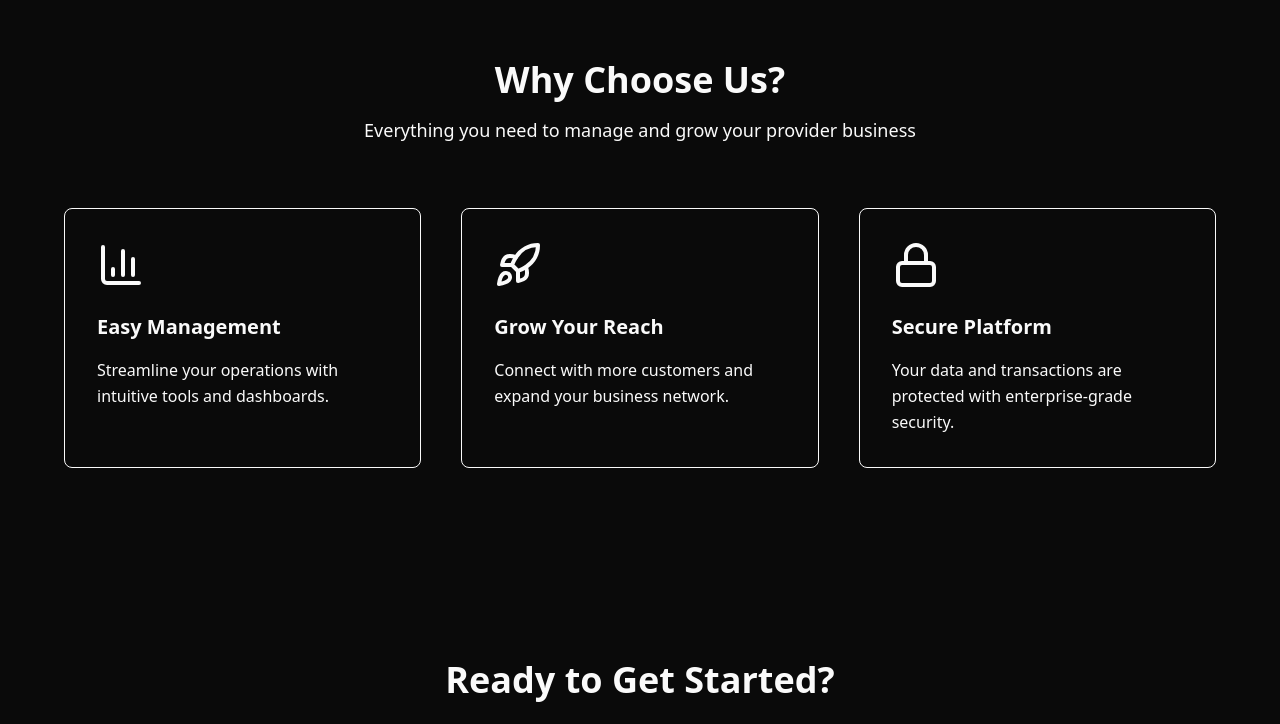
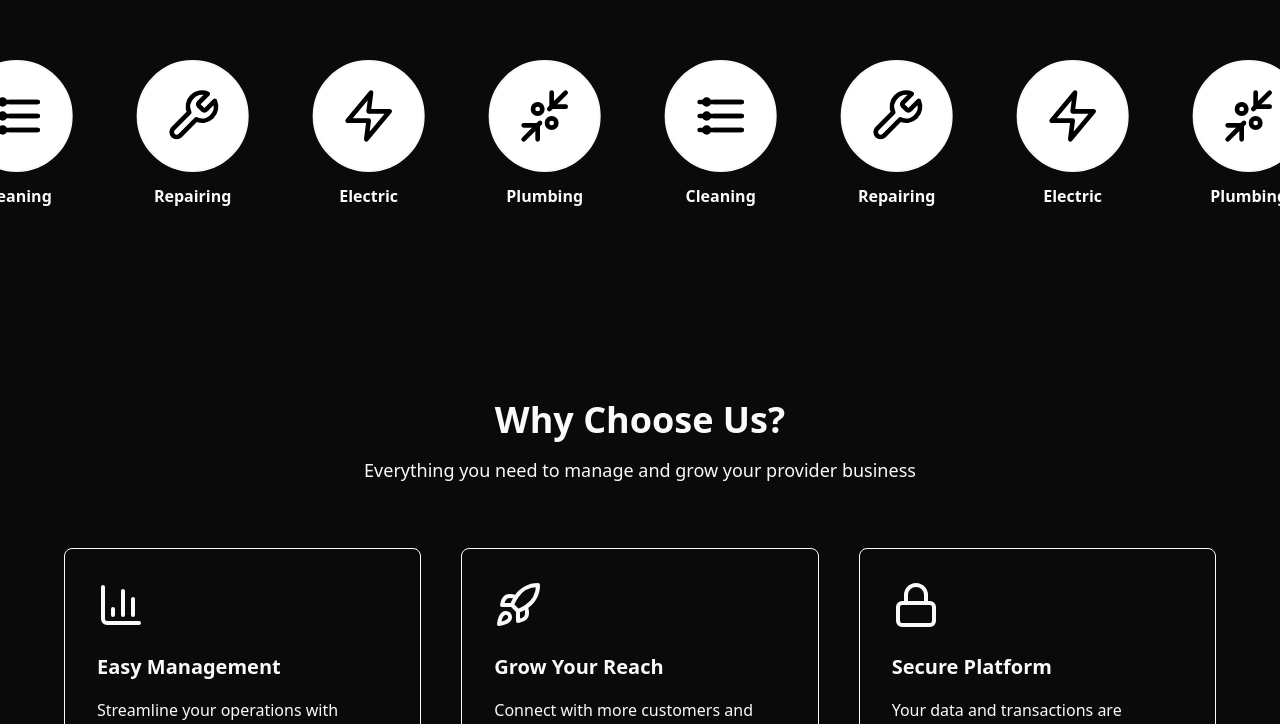
Before and after one commit to darshanghoghari/fixora_digital_web, a Next.js app: page / in a window 1280 px wide. Shown: the part 976-1700 px from the top of the page. Built offline with nearby package versions, Linux system fonts and the light colour scheme.

Commit message:
Add slow scrolling animation and enhance Loader component

```diff
--- a/src/app/globals.css
+++ b/src/app/globals.css
@@ -61,3 +61,16 @@ body {
     opacity: 1;
   }
 }
+
+@keyframes scroll-slow {
+  0% {
+    transform: translateX(0);
+  }
+  100% {
+    transform: translateX(-33.333%);
+  }
+}
+
+.animate-scroll-slow {
+  animation: scroll-slow 60s linear infinite;
+}
--- a/src/app/page.tsx
+++ b/src/app/page.tsx
@@ -7,6 +7,7 @@ import { Button } from "@heroui/react";
 import contentData from "@/data/content.json";
 import HeroSlider from "@/components/HeroSlider";
 import AnimatedSVGBackground from "@/components/AnimatedSVGBackground";
+import InfiniteScrollServices from "@/components/InfiniteScrollServices";
 
 const features = contentData.home.features;
 
@@ -101,6 +102,8 @@ export default function Home() {
           </div>
         </div>
       </section>
+
+      <InfiniteScrollServices />
 
       <section className="py-20 md:py-24 bg-background">
         <div className="container mx-auto px-4 sm:px-6 lg:px-8">
--- /dev/null
+++ b/src/components/InfiniteScrollServices.tsx
@@ -0,0 +1,50 @@
+"use client";
+
+import { motion } from "framer-motion";
+import { CleaningIcon, RepairingIcon, ElectricIcon, PlumbingIcon } from "./ServiceIcons";
+
+const services = [
+  { name: "Cleaning", icon: CleaningIcon },
+  { name: "Repairing", icon: RepairingIcon },
+  { name: "Electric", icon: ElectricIcon },
+  { name: "Plumbing", icon: PlumbingIcon },
+];
+
+export default function InfiniteScrollServices() {
+  const duplicatedServices = [...services, ...services, ...services];
+
+  return (
+    <section className="py-16 md:py-24 bg-background overflow-hidden relative">
+      <div className="absolute inset-0 bg-gradient-to-b from-transparent via-primary/5 to-transparent opacity-50"></div>
+
+      <div className="relative">
+        <div className="flex animate-scroll-slow w-fit hover:[animation-play-state:paused]">
+          {duplicatedServices.map((service, index) => {
+            const IconComponent = service.icon;
+
+            return (
+              <motion.div
+                key={`${service.name}-${index}`}
+                initial={{ opacity: 0, scale: 0.8 }}
+                animate={{ opacity: 1, scale: 1 }}
+                transition={{ duration: 0.5, delay: index * 0.1 }}
+                className="flex-shrink-0 mx-6 md:mx-8 group"
+              >
+                <div className="flex flex-col items-center">
+                  <div className="w-24 h-24 md:w-28 md:h-28 rounded-full bg-white border-2 border-border group-hover:border-primary/50 flex items-center justify-center transition-all duration-300 group-hover:shadow-xl group-hover:shadow-primary/20 group-hover:scale-105 mb-3">
+                    <div className="w-12 h-12 md:w-14 md:h-14 text-black group-hover:text-primary transition-colors">
+                      <IconComponent />
+                    </div>
+                  </div>
+                  <h3 className="text-sm md:text-base font-bold text-foreground group-hover:text-primary transition-colors">
+                    {service.name}
+                  </h3>
+                </div>
+              </motion.div>
+            );
+          })}
+        </div>
+      </div>
+    </section>
+  );
+}
--- a/src/components/Loader.tsx
+++ b/src/components/Loader.tsx
@@ -33,19 +33,46 @@ export default function Loader() {
           initial={{ opacity: 1 }}
           exit={{ opacity: 0 }}
           transition={{ duration: 0.3 }}
-          className="fixed inset-0 z-[100] flex items-center justify-center bg-background"
+          className="fixed inset-0 z-[100] flex items-center justify-center bg-white/80 backdrop-blur-md"
         >
-          <div className="flex flex-col items-center space-y-6">
+          <div className="flex flex-col items-center space-y-8">
+            <div className="relative w-32 h-32 md:w-36 md:h-36 flex items-center justify-center">
+              {/* Simple rotating ring */}
+              <motion.div
+                animate={{ rotate: 360 }}
+                transition={{
+                  duration: 3,
+                  repeat: Infinity,
+                  ease: "linear",
+                }}
+                className="absolute inset-0 border-2 border-black/30 rounded-full"
+              />
+
+              {/* Gentle pulsing ring */}
               <motion.div
                 animate={{
-                scale: [1, 1.1, 1],
+                  scale: [1, 1.15, 1],
+                  opacity: [0.4, 0.7, 0.4],
+                }}
+                transition={{
+                  duration: 2,
+                  repeat: Infinity,
+                  ease: "easeInOut",
+                }}
+                className="absolute inset-3 border-2 border-black/50 rounded-full"
+              />
+
+              {/* Logo with gentle pulse */}
+              <motion.div
+                animate={{
+                  scale: [1, 1.08, 1],
                 }}
                 transition={{
                   duration: 1.5,
                   repeat: Infinity,
                   ease: "easeInOut",
                 }}
-              className="w-20 h-20 md:w-24 md:h-24 relative"
+                className="w-20 h-20 md:w-24 md:h-24 relative z-10"
               >
                 <Image
                   src="/fixora_app_icon.png"
@@ -57,6 +84,9 @@ export default function Loader() {
                   unoptimized
                 />
               </motion.div>
+            </div>
+
+            {/* Simple loading dots */}
             <motion.div
               initial={{ opacity: 0 }}
               animate={{ opacity: 1 }}
@@ -66,15 +96,15 @@ export default function Loader() {
               {[0, 1, 2].map((i) => (
                 <motion.div
                   key={i}
-                  className="w-2 h-2 rounded-full bg-primary"
+                  className="w-2 h-2 rounded-full bg-black"
                   animate={{
-                    scale: [1, 1.5, 1],
+                    scale: [1, 1.3, 1],
                     opacity: [0.5, 1, 0.5],
                   }}
                   transition={{
                     duration: 1,
                     repeat: Infinity,
-                    delay: i * 0.2,
+                    delay: i * 0.15,
                     ease: "easeInOut",
                   }}
                 />
--- /dev/null
+++ b/src/components/ServiceIcons.tsx
@@ -0,0 +1,63 @@
+export const CleaningIcon = () => (
+  <svg
+    viewBox="0 0 24 24"
+    fill="none"
+    stroke="currentColor"
+    strokeWidth="2"
+    strokeLinecap="round"
+    strokeLinejoin="round"
+    className="w-full h-full"
+  >
+    <path d="M3 12h18M3 6h18M3 18h18" />
+    <circle cx="6" cy="6" r="1" />
+    <circle cx="6" cy="12" r="1" />
+    <circle cx="6" cy="18" r="1" />
+    <path d="M9 6h12M9 12h12M9 18h12" />
+  </svg>
+);
+
+export const RepairingIcon = () => (
+  <svg
+    viewBox="0 0 24 24"
+    fill="none"
+    stroke="currentColor"
+    strokeWidth="2"
+    strokeLinecap="round"
+    strokeLinejoin="round"
+    className="w-full h-full"
+  >
+    <path d="M14.7 6.3a1 1 0 0 0 0 1.4l1.6 1.6a1 1 0 0 0 1.4 0l3.77-3.77a6 6 0 0 1-7.94 7.94l-6.91 6.91a2.12 2.12 0 0 1-3-3l6.91-6.91a6 6 0 0 1 7.94-7.94l-3.76 3.76z" />
+  </svg>
+);
+
+export const ElectricIcon = () => (
+  <svg
+    viewBox="0 0 24 24"
+    fill="none"
+    stroke="currentColor"
+    strokeWidth="2"
+    strokeLinecap="round"
+    strokeLinejoin="round"
+    className="w-full h-full"
+  >
+    <polygon points="13 2 3 14 12 14 11 22 21 10 12 10 13 2" />
+  </svg>
+);
+
+export const PlumbingIcon = () => (
+  <svg
+    viewBox="0 0 24 24"
+    fill="none"
+    stroke="currentColor"
+    strokeWidth="2"
+    strokeLinecap="round"
+    strokeLinejoin="round"
+    className="w-full h-full"
+  >
+    <path d="M15 2v6h6" />
+    <path d="M9 22v-6H3" />
+    <path d="M21 2l-7 7M3 22l7-7" />
+    <circle cx="9" cy="9" r="2" />
+    <circle cx="15" cy="15" r="2" />
+  </svg>
+);
```
Also changed, not shown: src/components/AnimatedSVGBackground.tsx (line endings or trailing spaces), src/components/FlowNode.tsx (line endings or trailing spaces), src/components/WorkflowCard.tsx (line endings or trailing spaces). Lines whose indentation alone changed are shown as unchanged.
